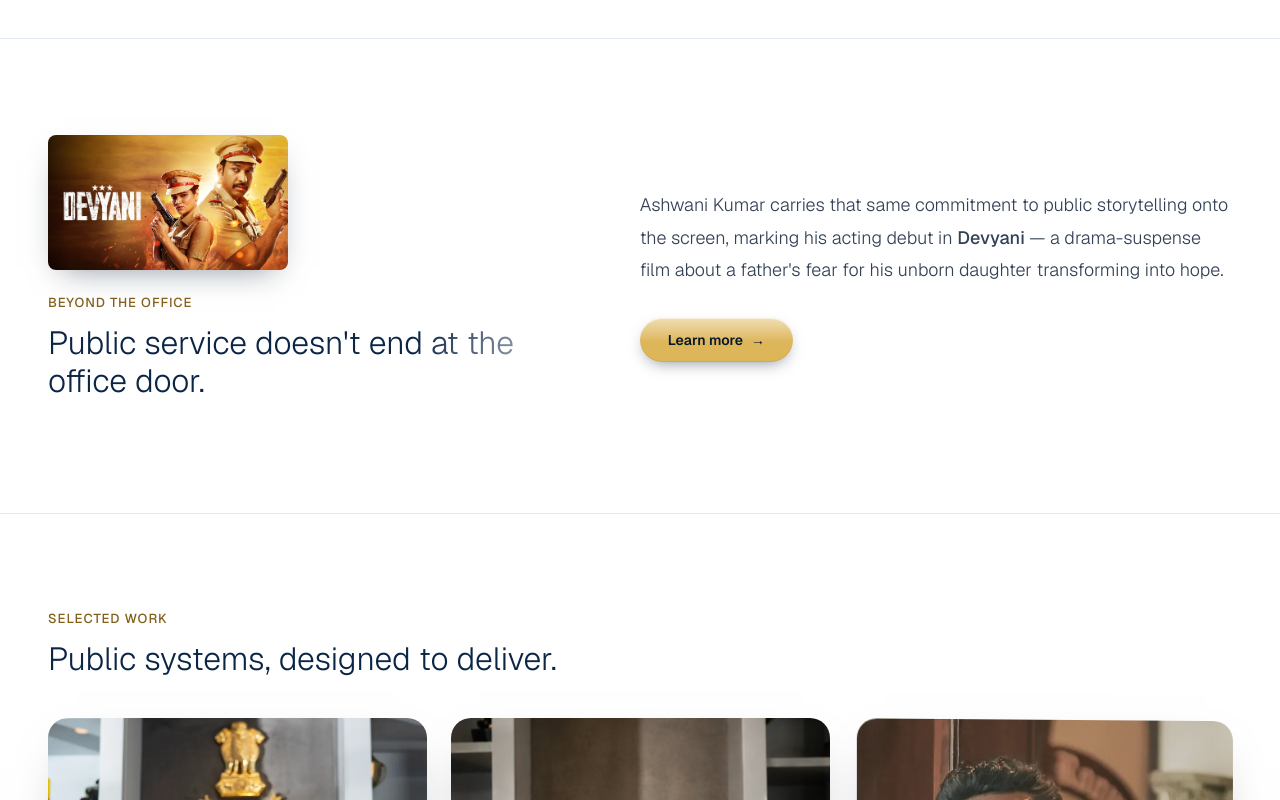
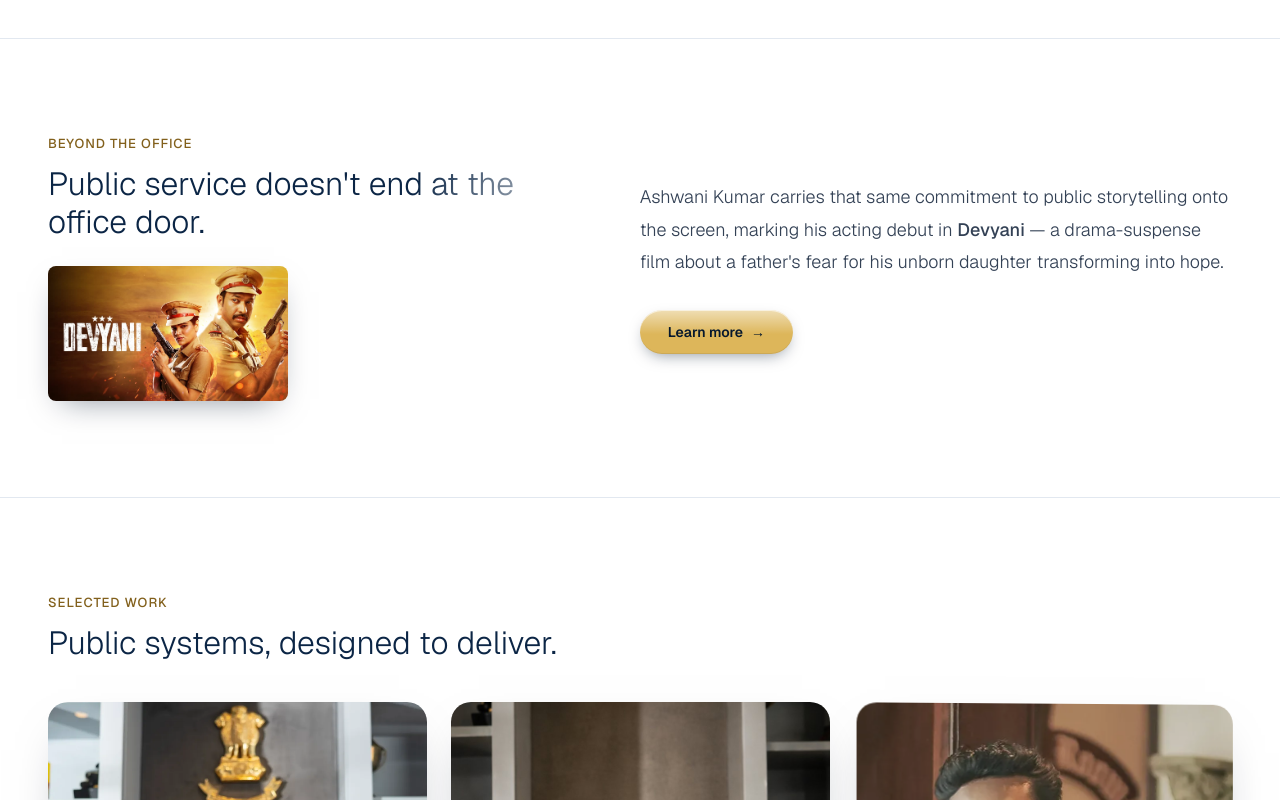
Before and after one commit to Ishaan18singh/ashwani-kumar-website, a Next.js app: page / in a window 1280 px wide. Shown: the part 1140-1940 px from the top of the page. Built offline with nearby package versions, Linux system fonts and the light colour scheme.

Commit message:
Move Beyond the Office heading above the Devyani poster

```diff
--- a/app/(site)/page.js
+++ b/app/(site)/page.js
@@ -158,15 +158,15 @@ export default function HomePage() {
       <section className="home-section-devyani border-t border-slate-200 py-24 dark:border-slate-800">
         <div className="shell grid items-center gap-14 lg:grid-cols-[.95fr_1.05fr]">
           <div className="reveal">
+            <p className="eyebrow">Beyond the Office</p>
+            <h2 className="section-title mb-6">Public service doesn&apos;t end at the office door.</h2>
             {/* eslint-disable-next-line @next/next/no-img-element */}
             <img
               src="/images/devyani-poster.jpg"
               alt="Devyani movie poster"
-              className="devyani-poster-thumb mb-6"
+              className="devyani-poster-thumb"
               loading="lazy"
             />
-            <p className="eyebrow">Beyond the Office</p>
-            <h2 className="section-title">Public service doesn&apos;t end at the office door.</h2>
           </div>
           <div className="reveal stack-center">
             <p className="body-copy text-slate-600 dark:text-slate-300">
```
